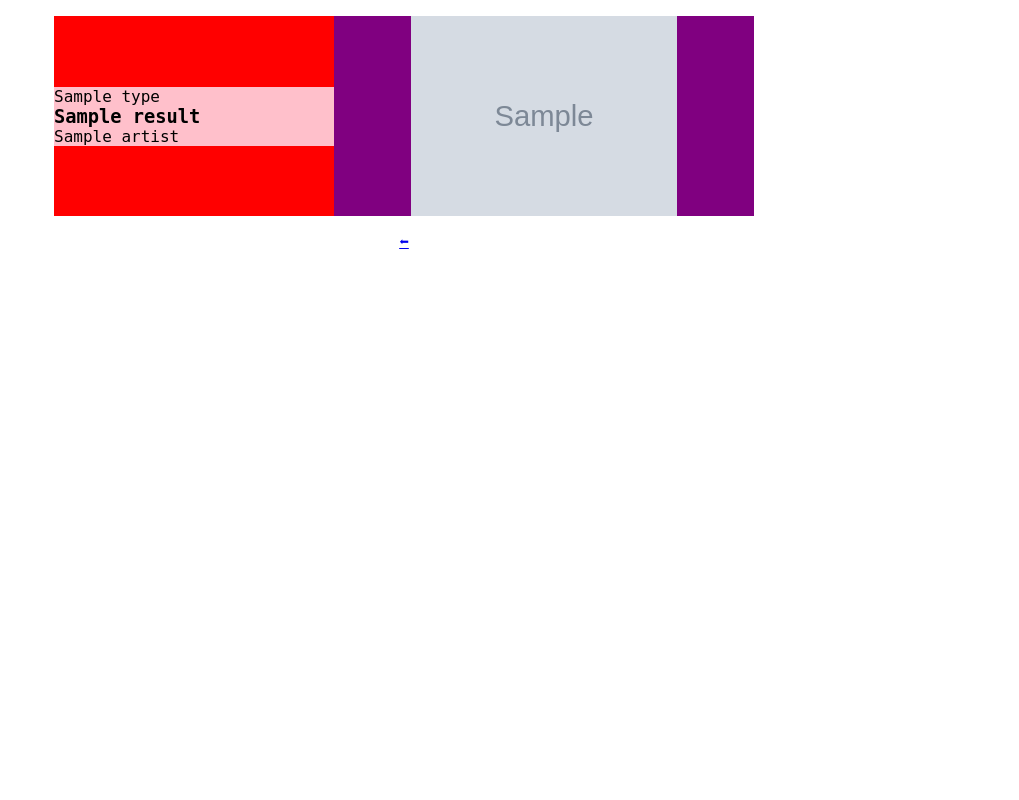
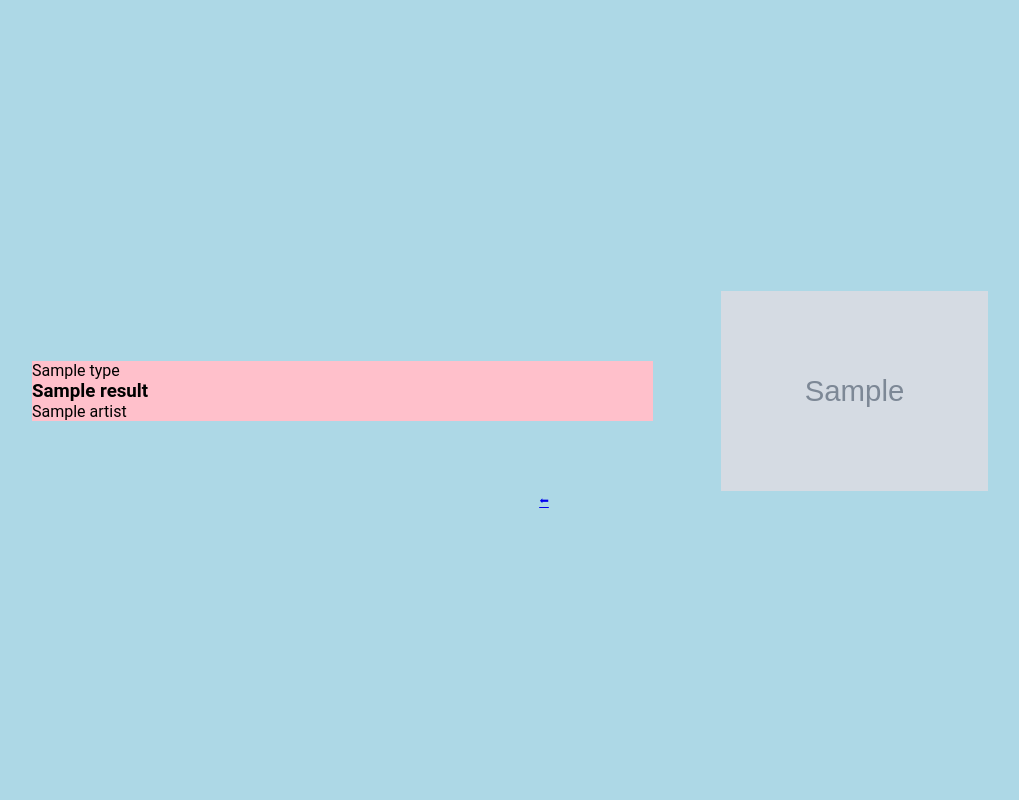
Before and after one commit to aaseesb/MusicApp, a Flask app: template templates/search.html in a window 1280 px wide. Shown: the whole page, without its empty margins (96-1115 px from the left). Run offline with Flask 3, Linux system fonts and the light colour scheme; the template is opened without the code that fills it: most values are stand-ins (such as "Sample title", 1, 10 or a date in 2020); grey boxes marked "Sample" are stand-in pictures; parts of the project's set-up code (start-up, migrations or seed data) failed here and were passed over.

Commit message:
updated display to be centered

```diff
--- a/engine.py
+++ b/engine.py
@@ -1,5 +1,5 @@
 import discogs_client
-from releases import Song, Album
+from releases import Song
 import os
 from dotenv import find_dotenv, load_dotenv
 
--- a/static/style.css
+++ b/static/style.css
@@ -3,7 +3,6 @@
 *,
 *::before,
 *::after {
-    box-sizing: border-box;
     margin: 0;
     padding: 0;
 }
@@ -12,11 +11,12 @@
 :root {
     --searchBg: #ffffff;
     --fg: #000000;
-    --fontFamily: 'Roboto Mono', monospace;
+    --fontFamily: 'Roboto', monospace;
 }
 
 /* Base styles */
-html, body {
+html,
+body {
     width: 100%;
     height: 100%;
     background: var(--searchBg);
@@ -24,17 +24,17 @@ html, body {
 }
 
 /* homepage */
-/* Search */
-#search {
+/* search */
+.search {
     display: flex;
     justify-content: center;
     align-items: center;
     flex-direction: column;
     width: 100%;
-    height: 100vh;
+    height: 100%;
 }
 
-#search-field {
+.search-field {
     width: 100%;
     max-width: 1400px;
     padding: 0.75em 1em;
@@ -50,19 +50,20 @@ html, body {
     display: flex;
     flex-direction: column;
     align-items: center;
-    max-width: 1000px;
+    justify-content:center;
+    width: 100%;
+    height:100%;
+    background: lightblue;
 }
 
 /* search page */
 .card {
-    width: 70%;
+    width: 80%;
     display: flex;
     flex-direction: row;
     justify-content: center;
     align-items: center;
     text-align: left;
-    margin: 1rem 0;
-    background-color: red;
 }
 
 .item-info {
@@ -70,14 +71,13 @@ html, body {
     flex-direction: column;
     justify-content: center;
     align-items: flex-start;
-    width: 40%;
+    width: 60%;
     padding-right: 1rem;
     background-color: pink;
 }
 
 .item-image {
-    width: 60%;
+    width: 40%;
     object-fit: scale-down;
     max-height: 200px;
-    background-color: purple;
 }
--- a/templates/search.html
+++ b/templates/search.html
@@ -12,6 +12,7 @@
                     <h3>{{results.title}}</h3>
                     <p>{{results.artist}}</p>
                 </div>
+                <!-- hide image if it doesn't exist -->
                 <img class="item-image" src="{{ results.image }}" onerror="this.style.display='none';">
             </div>
             <!-- back button -->
```
Also changed, not shown: templates/home.html (+6 -6 lines), 1 other file.
